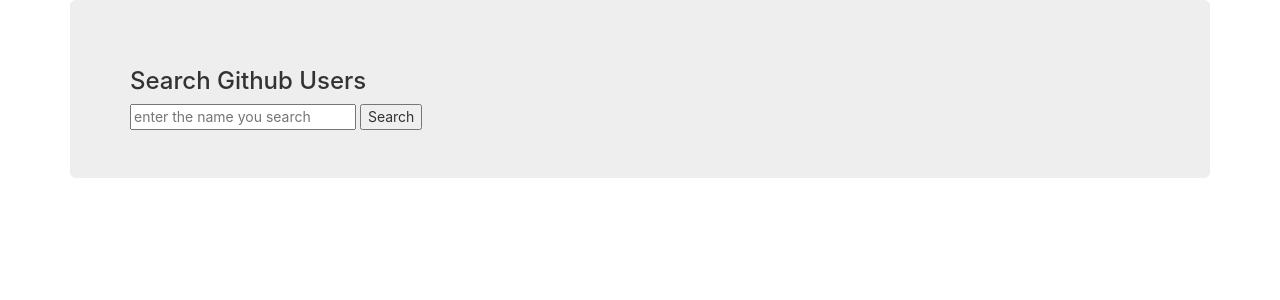
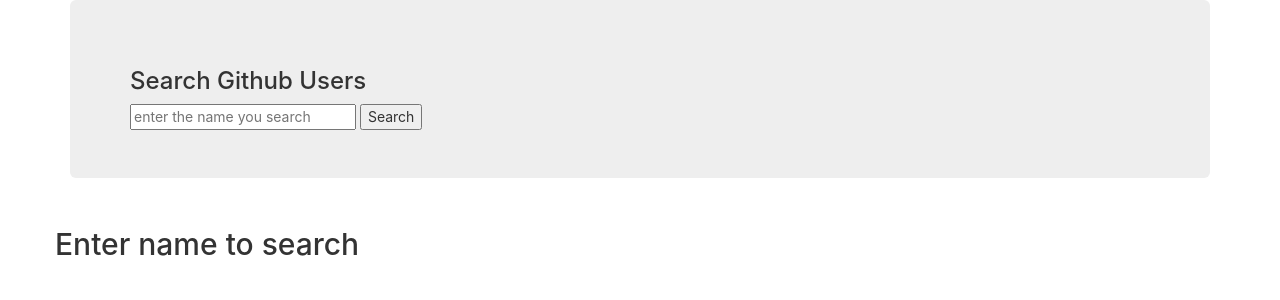
Before and after one commit to ace15824843202/React_learning, a React (Create React App) app: page / in a window 1280 px wide. Shown: the top 300 px of the page. Built offline with nearby package versions, Linux system fonts and the light colour scheme.

Commit message:
github案例优化
添加load，tip，error错误提示

```diff
--- a/src/App.js
+++ b/src/App.js
@@ -5,17 +5,17 @@
 import './App.css'
 
 class App extends Component {
-    state={list:[]}
-    getAvatar=(res)=>{
-        this.setState({list:res.items})
+    state = {list: [], showTip: true, isLoading: false, err: ""}
+    updateState = (stateObj) => {
+        this.setState(stateObj)
     }
 
     render() {
         return (
 
             <div className="container">
-                <Search getAvatar={this.getAvatar}/>
-                <ImageList avatar={this.state.list}/>
+                <Search updateState={this.updateState}/>
+                <ImageList {...this.state}/>
             </div>
 
         );
--- a/src/components/ImageList/index.jsx
+++ b/src/components/ImageList/index.jsx
@@ -3,12 +3,16 @@
 
 class ImageList extends Component {
     render() {
+        const {list,showTip,isLoading,err} = this.props
         return (
             <div className="row">
                 {
-                    this.props.avatar.map(item=>{
+                    showTip?<h2>Enter name to search</h2>:
+                        isLoading? <h2>Loading...</h2>:
+                            err? <h2 style={{color:'red'}}>{err}</h2>:
+                    (list.map(item=>{
                         return <Item key={item.id} data={item}/>
-                    })
+                    }))
                 }
             </div>
         );
--- a/src/components/Search/index.jsx
+++ b/src/components/Search/index.jsx
@@ -6,11 +6,14 @@
         //解构赋值连续写法 input没有被定义 console.log(input)报错
         const {input:{value}} = this
         console.log(value)
+        this.props.updateState({showTip:false,isLoading: true})
         axios.get(`http://localhost:3000/api1/search/users?q=${value}`).then(res=>{
-            this.props.getAvatar(res.data)
+            this.props.updateState({isLoading: false,list:res.data.items})
             console.log('res',res.data)
         },error=>{
-            console.log('error',error)
+            console.log(error)
+            this.props.updateState({isLoading: false,err:error.message})
+
         })
 
     }
```
